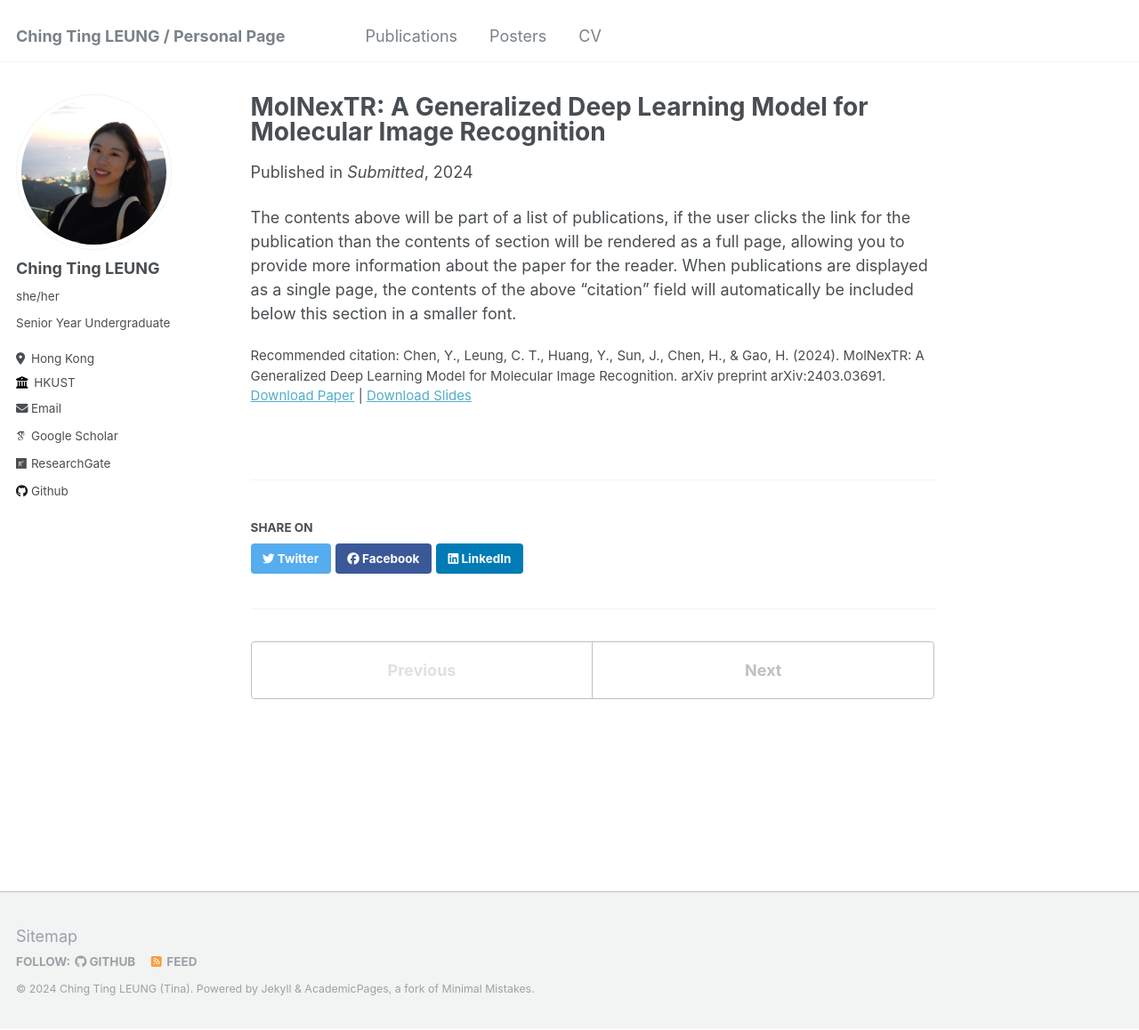
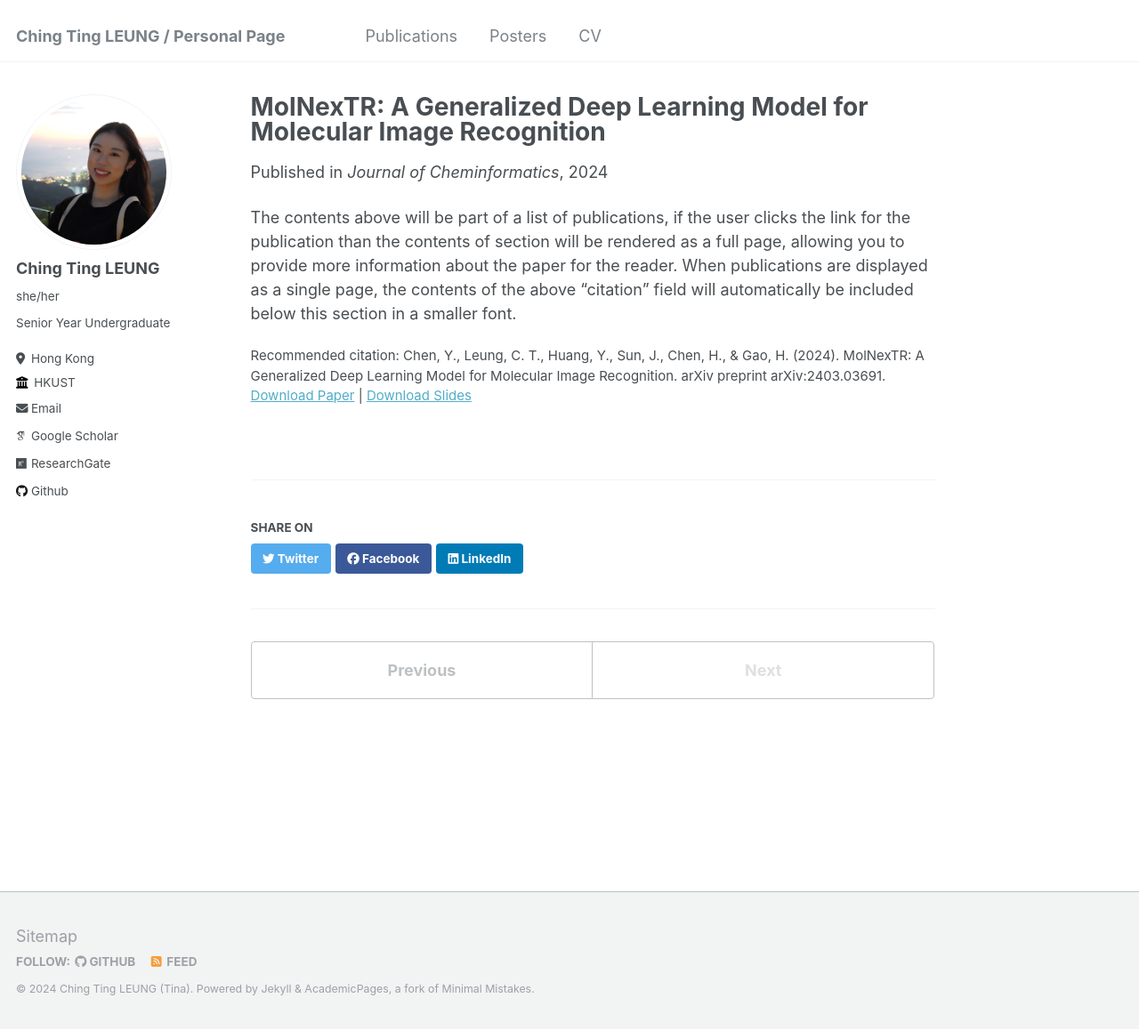
Before and after one commit to ting2025/ting2025.github.io, a Jekyll site: the page built from _publications/MolNexTR.md, in a window 1280 px wide and 1158 px high. Shown: the whole window at 89% size. Built offline with Jekyll 4.4.1, drawn with Linux system fonts in a browser that asks for light colours; some web fonts are replaced.

Commit message:
Update MolNexTR.md

```diff
--- a/_publications/MolNexTR.md
+++ b/_publications/MolNexTR.md
@@ -2,9 +2,9 @@
 title: "MolNexTR: A Generalized Deep Learning Model for Molecular Image Recognition"
 collection: publications
 permalink: /publication/MolNexTR
-excerpt: 'Accepted Journal of Cheminformatics'
-date: 2024-02-12
-venue: 'Submitted'
+excerpt: 'Accepted'
+date: 2024-11-07
+venue: 'Journal of Cheminformatics'
 slidesurl: 'https://arxiv.org/abs/2403.03691'
 paperurl: 'https://arxiv.org/abs/2403.03691'
 citation: 'Chen, Y., Leung, C. T., Huang, Y., Sun, J., Chen, H., & Gao, H. (2024). MolNexTR: A Generalized Deep Learning Model for Molecular Image Recognition. arXiv preprint arXiv:2403.03691.'
```
